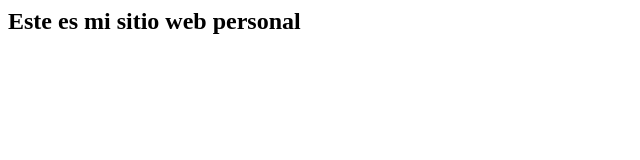
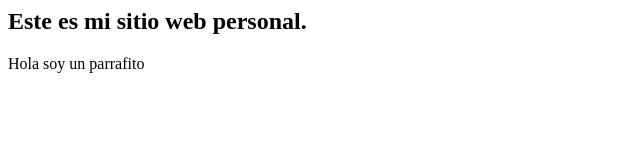
Before and after one commit to mezaDanilo/paginapersonal, a plain HTML site: page index.html in a window 1280 px wide. Shown: the whole page, without its empty margins (0-640 px from the left). Drawn offline with Linux system fonts and the light colour scheme.

Commit message:
Agregue un parrafo

```diff
--- a/index.html
+++ b/index.html
@@ -2,7 +2,8 @@
     <head></head>
     <body>
         <header></header>
-        <h2>Este es mi sitio web personal</h2>
+        <h2>Este es mi sitio web personal.</h2>
+        <p>Hola soy un parrafito</p>
         <footer></footer>
     </body>
 </html>
```
